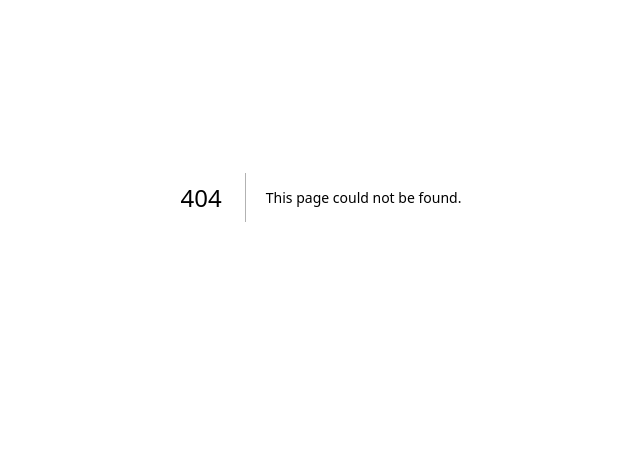
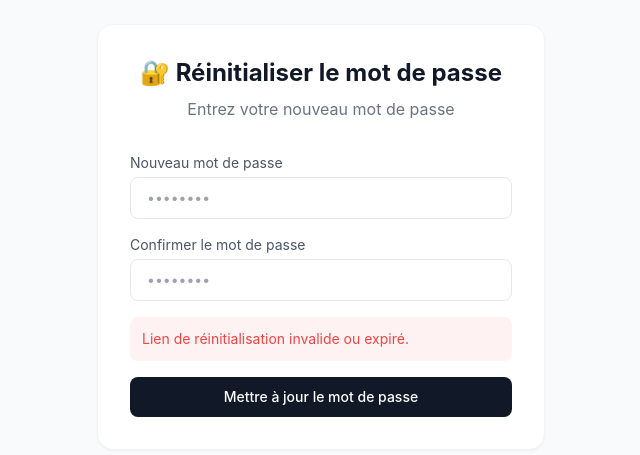
Before and after one commit to LordPotier/devisplomb, a Next.js app: page /reset-password in a window 1280 px wide. Before the commit this address had no page. Shown: the part 203-658 px from the top of the page, without its empty margins (319-959 px from the left). Built offline with nearby package versions, Linux system fonts and the light colour scheme; no server answers.

Commit message:
feat: ajout fonctionnalité mot de passe oublié avec Supabase

```diff
--- a/pages/index.js
+++ b/pages/index.js
@@ -6,6 +6,7 @@
   const [email, setEmail] = useState('')
   const [password, setPassword] = useState('')
   const [isSignup, setIsSignup] = useState(false)
+  const [isForgotPassword, setIsForgotPassword] = useState(false)
   const [loading, setLoading] = useState(false)
   const [msg, setMsg] = useState('')
   const router = useRouter()
@@ -15,7 +16,13 @@
     setLoading(true)
     setMsg('')
     try {
-      if (isSignup) {
+      if (isForgotPassword) {
+        const { error } = await supabase.auth.resetPasswordForEmail(email, {
+          redirectTo: `${window.location.origin}/reset-password`
+        })
+        if (error) throw error
+        setMsg('📧 Email de réinitialisation envoyé ! Vérifiez votre boîte mail.')
+      } else if (isSignup) {
         const { error } = await supabase.auth.signUp({ email, password })
         if (error) throw error
         setMsg('Compte créé ! Vérifiez votre email pour confirmer.')
@@ -44,24 +51,40 @@
               className="w-full border border-gray-200 rounded-lg px-4 py-2.5 text-sm focus:outline-none focus:ring-2 focus:ring-gray-900"
               placeholder="vous@email.fr" />
           </div>
+          {!isForgotPassword && (
           <div>
             <label className="block text-sm text-gray-600 mb-1">Mot de passe</label>
             <input type="password" required value={password} onChange={e => setPassword(e.target.value)}
               className="w-full border border-gray-200 rounded-lg px-4 py-2.5 text-sm focus:outline-none focus:ring-2 focus:ring-gray-900"
               placeholder="••••••••" />
           </div>
-          {msg && <p className="text-sm text-red-500 bg-red-50 p-3 rounded-lg">{msg}</p>}
+          )}
+          {msg && <p className={`text-sm p-3 rounded-lg ${msg.includes('envoyé') ? 'text-green-600 bg-green-50' : 'text-red-500 bg-red-50'}`}>{msg}</p>}
           <button type="submit" disabled={loading}
             className="w-full bg-gray-900 text-white py-2.5 rounded-lg text-sm font-medium hover:bg-gray-700 transition disabled:opacity-50">
-            {loading ? 'Chargement...' : isSignup ? 'Créer mon compte' : 'Se connecter'}
+            {loading ? 'Chargement...' : isForgotPassword ? 'Envoyer l\'email' : isSignup ? 'Créer mon compte' : 'Se connecter'}
           </button>
         </form>
         <p className="text-center text-sm text-gray-500 mt-4">
           {isSignup ? 'Déjà un compte ?' : 'Pas encore de compte ?'}{' '}
           <button onClick={() => setIsSignup(!isSignup)} className="text-gray-900 font-medium underline">
-            {isSignup ? 'Se connecter' : 'Créer un compte'}
+            {isSignup ? 'Créer un compte' : 'Se connecter'}
           </button>
         </p>
+        {!isSignup && !isForgotPassword && (
+          <p className="text-center text-sm mt-2">
+            <button onClick={() => { setIsForgotPassword(true); setMsg('') }} className="text-gray-500 hover:text-gray-700 underline">
+              Mot de passe oublié ?
+            </button>
+          </p>
+        )}
+        {isForgotPassword && (
+          <p className="text-center text-sm mt-4">
+            <button onClick={() => { setIsForgotPassword(false); setMsg('') }} className="text-gray-500 hover:text-gray-700 underline">
+              ← Retour à la connexion
+            </button>
+          </p>
+        )}
         <div className="mt-6 p-4 bg-blue-50 rounded-lg text-xs text-blue-700 text-center">
           💡 Essai gratuit 14 jours — aucune carte requise
         </div>
--- /dev/null
+++ b/pages/reset-password.js
@@ -0,0 +1,87 @@
+import { useState, useEffect } from 'react'
+import { useRouter } from 'next/router'
+import { supabase } from '../lib/supabase'
+
+export default function ResetPassword() {
+  const [password, setPassword] = useState('')
+  const [confirmPassword, setConfirmPassword] = useState('')
+  const [loading, setLoading] = useState(false)
+  const [msg, setMsg] = useState('')
+  const [success, setSuccess] = useState(false)
+  const router = useRouter()
+
+  useEffect(() => {
+    // Vérifier le token dans l'URL
+    const hash = window.location.hash
+    if (!hash || !hash.includes('access_token')) {
+      setMsg('Lien de réinitialisation invalide ou expiré.')
+    }
+  }, [])
+
+  async function handleReset(e) {
+    e.preventDefault()
+    setLoading(true)
+    setMsg('')
+
+    if (password !== confirmPassword) {
+      setMsg('Les mots de passe ne correspondent pas.')
+      setLoading(false)
+      return
+    }
+
+    if (password.length < 6) {
+      setMsg('Le mot de passe doit contenir au moins 6 caractères.')
+      setLoading(false)
+      return
+    }
+
+    try {
+      const { error } = await supabase.auth.updateUser({ password })
+      if (error) throw error
+      setSuccess(true)
+      setMsg('✅ Mot de passe mis à jour !')
+      setTimeout(() => router.push('/'), 3000)
+    } catch (err) {
+      setMsg(err.message)
+    }
+    setLoading(false)
+  }
+
+  return (
+    <div className="min-h-screen bg-gray-50 flex items-center justify-content-center">
+      <div className="max-w-md w-full mx-auto mt-20 p-8 bg-white rounded-2xl shadow-sm border border-gray-100">
+        <div className="text-center mb-8">
+          <h1 className="text-2xl font-bold text-gray-900">🔐 Réinitialiser le mot de passe</h1>
+          <p className="text-gray-500 mt-2">Entrez votre nouveau mot de passe</p>
+        </div>
+
+        {success ? (
+          <div className="text-center">
+            <p className="text-green-600 bg-green-50 p-4 rounded-lg">{msg}</p>
+            <p className="text-sm text-gray-500 mt-4">Redirection vers la connexion...</p>
+          </div>
+        ) : (
+          <form onSubmit={handleReset} className="space-y-4">
+            <div>
+              <label className="block text-sm text-gray-600 mb-1">Nouveau mot de passe</label>
+              <input type="password" required value={password} onChange={e => setPassword(e.target.value)}
+                className="w-full border border-gray-200 rounded-lg px-4 py-2.5 text-sm focus:outline-none focus:ring-2 focus:ring-gray-900"
+                placeholder="••••••••" />
+            </div>
+            <div>
+              <label className="block text-sm text-gray-600 mb-1">Confirmer le mot de passe</label>
+              <input type="password" required value={confirmPassword} onChange={e => setConfirmPassword(e.target.value)}
+                className="w-full border border-gray-200 rounded-lg px-4 py-2.5 text-sm focus:outline-none focus:ring-2 focus:ring-gray-900"
+                placeholder="••••••••" />
+            </div>
+            {msg && <p className="text-sm text-red-500 bg-red-50 p-3 rounded-lg">{msg}</p>}
+            <button type="submit" disabled={loading}
+              className="w-full bg-gray-900 text-white py-2.5 rounded-lg text-sm font-medium hover:bg-gray-700 transition disabled:opacity-50">
+              {loading ? 'Chargement...' : 'Mettre à jour le mot de passe'}
+            </button>
+          </form>
+        )}
+      </div>
+    </div>
+  )
+}
```
